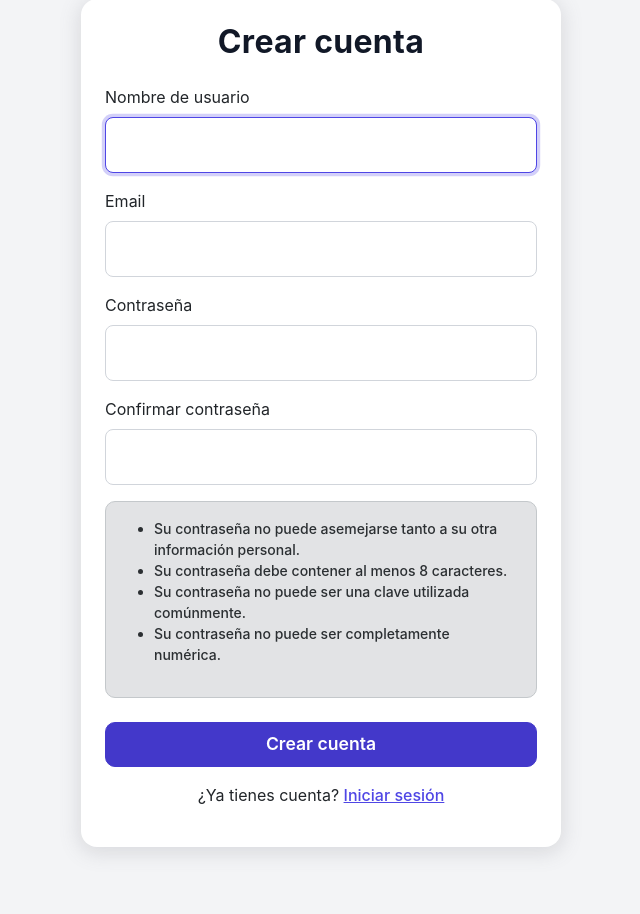
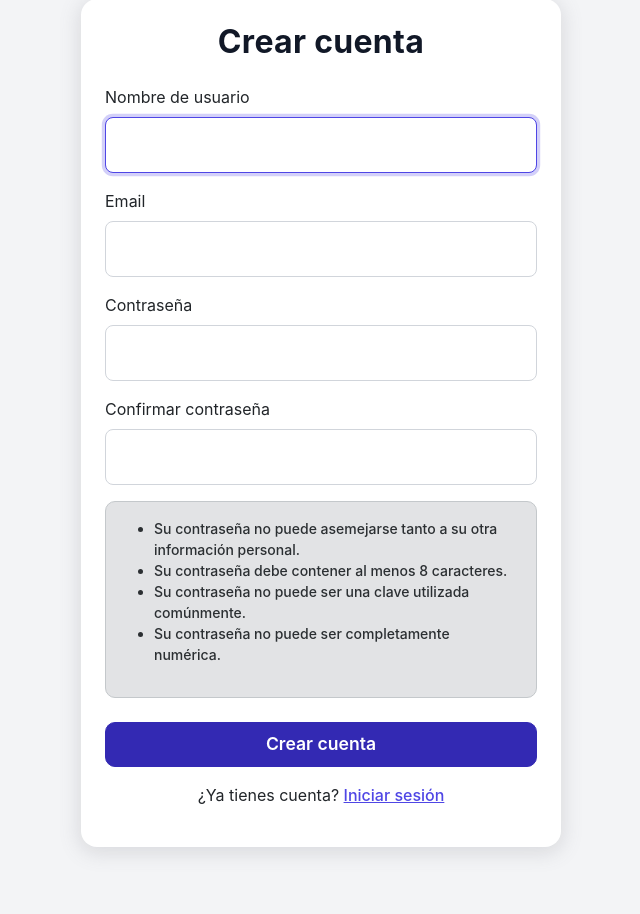
Before and after one commit to EricaBordon/biblioteca_django, a Django app: page /register/ in a window 1280 px wide, with the pointer over the restyled element. Shown: the part 90-1004 px from the top of the page, without its empty margins (319-959 px from the left). Run offline with Django 4.2, Linux system fonts and the light colour scheme.

Commit message:
Update styles.css
cambios en el css

```diff
--- a/static/css/styles.css
+++ b/static/css/styles.css
@@ -4,12 +4,14 @@ body {
     background: #f3f4f6;
     color: #333;
     padding-bottom: 40px;
+
 }
 
 /* Navbar profesional */
 .navbar {
     background: #1f2937 !important; /* gris petróleo */
     padding: 14px 0;
+
 }
 
 .navbar-brand {
@@ -17,22 +19,26 @@ body {
     color: #ffffff !important;
     letter-spacing: 0.5px;
     font-size: 1.2rem;
+
 }
 
 .nav-link {
     color: #d1d5db !important;
     font-weight: 500;
     transition: 0.2s ease;
+
 }
 
 .nav-link:hover {
     color: #ffffff !important;
     transform: translateY(-1px);
+
 }
 
 /* Contenedores */
 .container {
     max-width: 1100px;
+
 }
 
 /* Títulos */
@@ -65,8 +71,8 @@ h1, h2, h3 {
 }
 
 .btn-primary:hover {
-    background-color: #4338ca;
-    border-color: #4338ca;
+    background-color: #3329b3;
+    border-color: #3329b3;
 }
 
 /* Botones outline */
@@ -132,8 +138,8 @@ form .form-control-lg {
 
 /* BOTÓN HOVER */
 .btn-primary:hover {
-    background-color: #4338ca;
-    border-color: #4338ca;
+    background-color: #3329b3;
+    border-color: #3329b3;
 }
 
 /* LINK REGISTRO */
```
